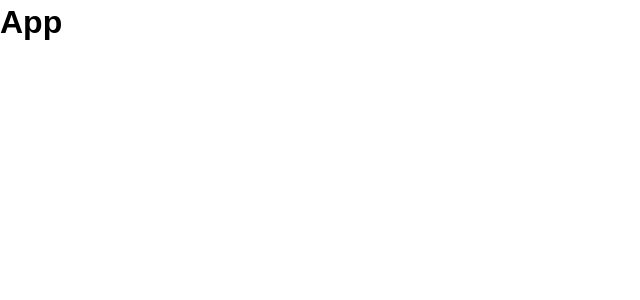
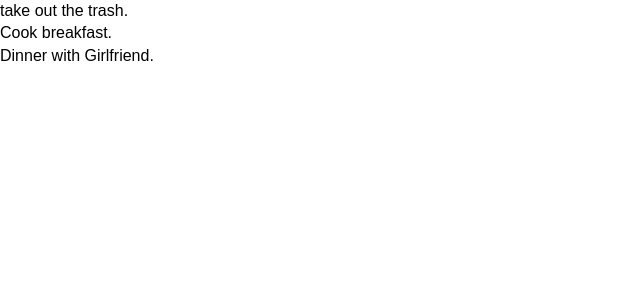
Before and after one commit to rajkumarpatoliya/react_todo_app, a React (Create React App) app: page / in a window 1280 px wide. Shown: the top 300 px of the page, without its empty margins (0-640 px from the left). Built offline with nearby package versions, Linux system fonts and the light colour scheme.

Commit message:
updated the app

```diff
--- a/src/App.js
+++ b/src/App.js
@@ -1,11 +1,32 @@
 import React, { Component } from 'react';
 import './App.css';
+import Todos  from "./components/Todos";
 
 class App extends Component {
+  state = {
+    todos : [
+      {
+        id: 1,
+        title: "take out the trash.",
+        completed: false
+      },
+      {
+        id: 2,
+        title: "Cook breakfast.",
+        completed: false
+      },
+      {
+        id: 3,
+        title: "Dinner with Girlfriend.",
+        completed: false
+      },
+    ]
+  }
   render() {
+    console.log(this.state.todos);
     return (
       <div className="App">
-        <h1>App</h1>
+        <Todos todos={this.state.todos} />
       </div>
     );
   }
--- /dev/null
+++ b/src/components/TodoItem.js
@@ -0,0 +1,19 @@
+import React, { Component } from 'react';
+import PropTypes from "prop-types";
+
+export class TodoItem extends Component {
+  render() {
+    return (
+      <div>
+        <p>{ this.props.todo.title }</p>
+      </div>
+    )
+  }
+}
+
+// Prop Types
+TodoItem.propTypes = {
+    todos : PropTypes.object.isRequired
+}
+
+export default TodoItem
--- /dev/null
+++ b/src/components/Todos.js
@@ -0,0 +1,18 @@
+import React, { Component } from 'react';
+import TodoItem from "./TodoItem";
+import PropTypes from "prop-types";
+
+class Todos extends Component {
+  render() {
+    return this.props.todos.map((todo) => (
+        <TodoItem key={todo.id} todo={todo}/>
+    ));
+  }
+}
+
+// Prop Types
+Todos.propTypes = {
+  todos : PropTypes.array.isRequired
+}
+
+export default Todos;
```
